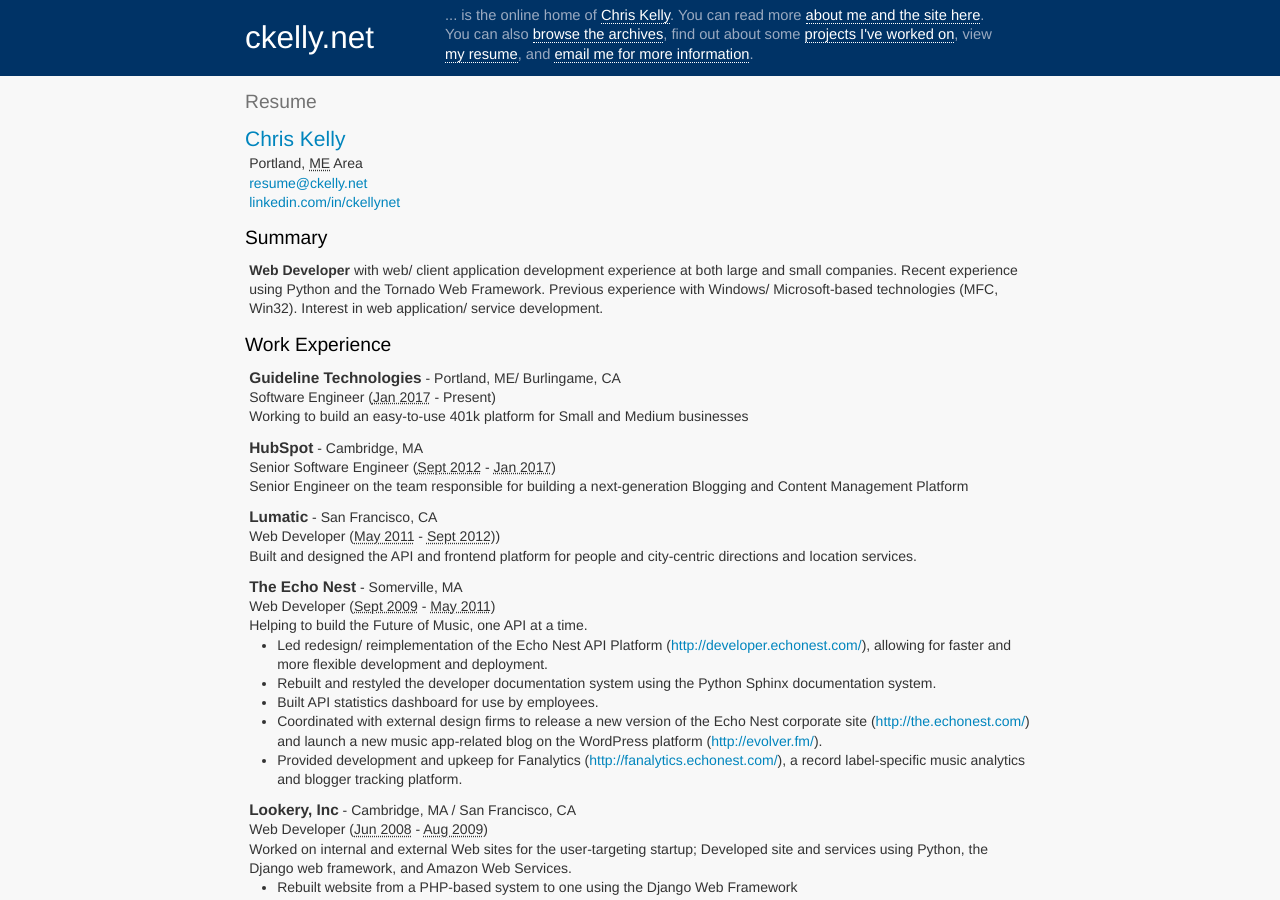
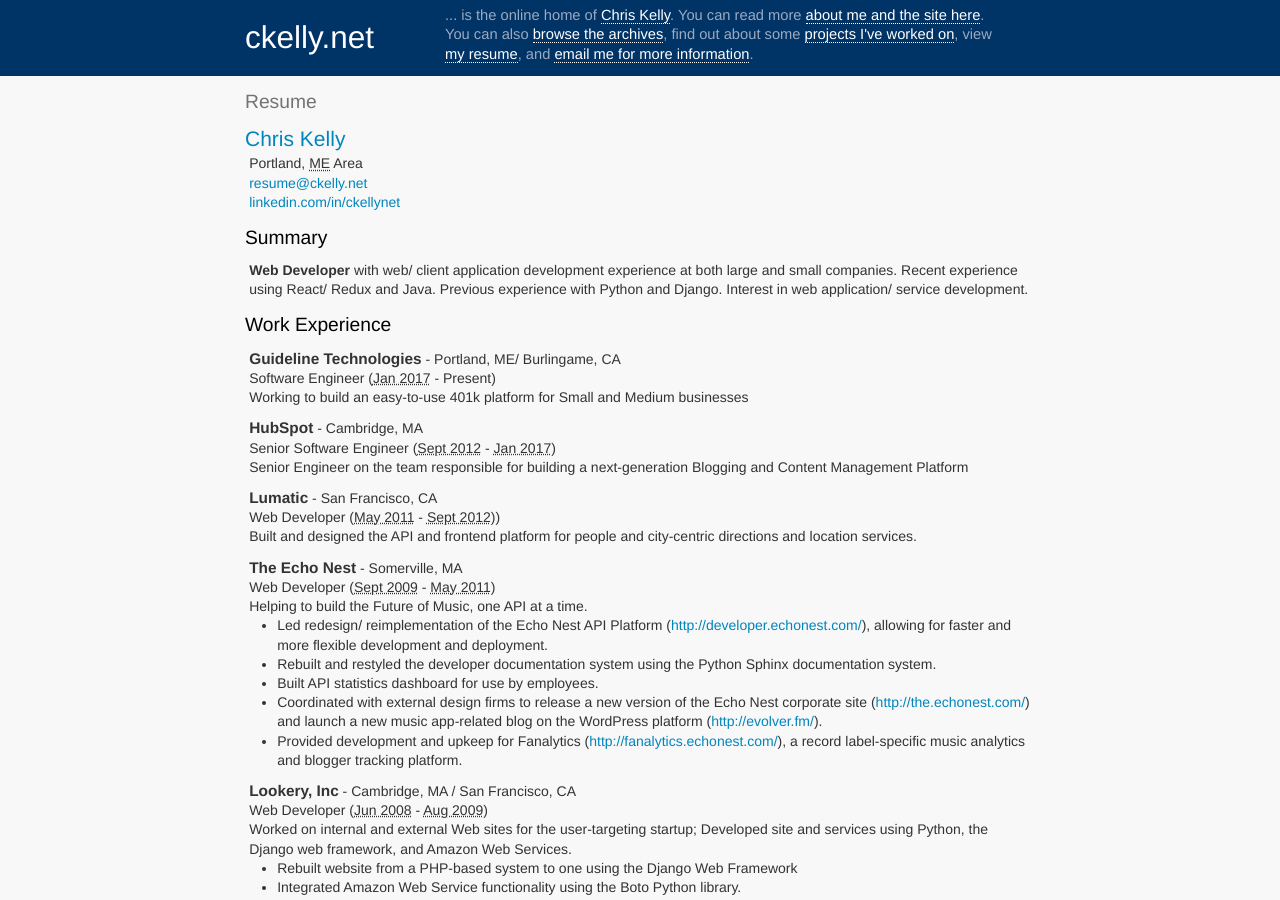
Before and after one commit to ckelly/ckelly.github.com, a Jekyll site: the page built from resume.html, in a window 1280 px wide and 900 px high. Built offline with Jekyll 4.4.1, drawn with Linux system fonts in a browser that asks for light colours; some web fonts are replaced.

Commit message:
Clean up description

```diff
--- a/resume.html
+++ b/resume.html
@@ -45,7 +45,7 @@
 
     <h2>Summary</h2>
     <p class="summary">
-      <strong>Web Developer</strong> with web/ client application development experience at both large and small companies. Recent experience using Python and the Tornado Web Framework. Previous experience with Windows/ Microsoft-based technologies (MFC, Win32). Interest in web application/ service development.
+      <strong>Web Developer</strong> with web/ client application development experience at both large and small companies. Recent experience using React/ Redux and Java. Previous experience with Python and Django. Interest in web application/ service development.
     </p>
 
     <h2>Work Experience</h2>
```
